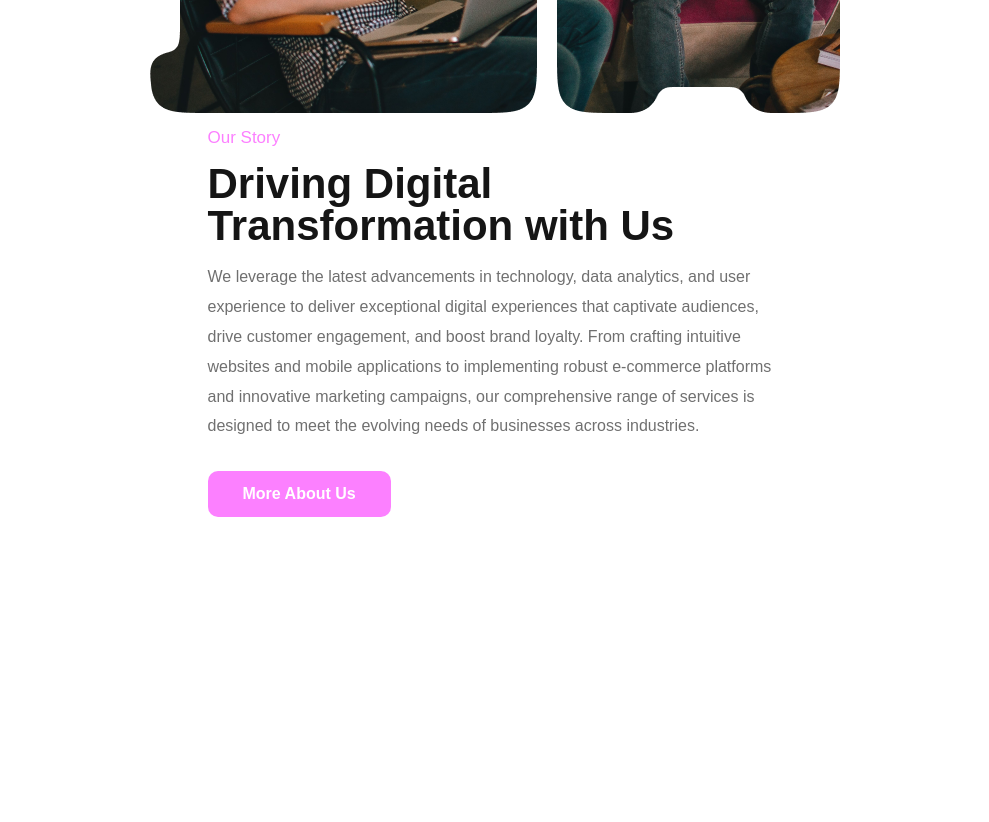
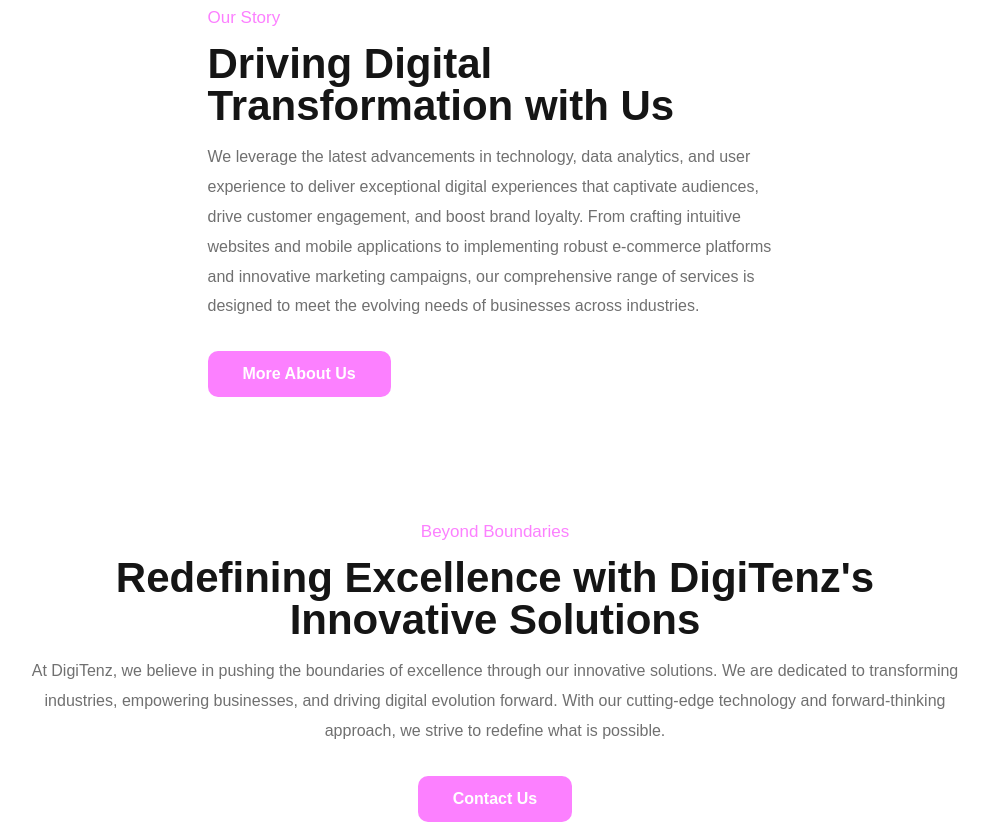
Before and after one commit to StanislavTihanov/pug-project, a website: page src/index.pug in a window 1280 px wide. Shown: the part 1407-2229 px from the top of the page, without its empty margins (145-1134 px from the left). Before the commit the page ends 2044 px from the top, so only its background shows below. Drawn offline with nearby package versions, Linux system fonts and the light colour scheme; files that its build step writes are made by us from their sources.

Commit message:
add section redefining

```diff
--- a/src/index.pug
+++ b/src/index.pug
@@ -30,3 +30,11 @@
           h2 Driving Digital Transformation with Us
           p We leverage the latest advancements in technology, data analytics, and user experience to deliver exceptional digital experiences that captivate audiences, drive customer engagement, and boost brand loyalty. From crafting intuitive websites and mobile applications to implementing robust e-commerce platforms and innovative marketing campaigns, our comprehensive range of services is designed to meet the evolving needs of businesses across industries.
           a(href="#").button More About Us
+    section.redefining
+      .redefining__content
+        .block__info
+          h3 Beyond Boundaries
+          h2 Redefining Excellence with DigiTenz's Innovative Solutions
+          p At DigiTenz, we believe in pushing the boundaries of excellence through our innovative solutions. We are dedicated to transforming industries, empowering businesses, and driving digital evolution forward. With our cutting-edge technology and forward-thinking approach, we strive to redefine what is possible.
+          a(href="#").button Contact Us
+    section.digital
--- a/src/styles/style.scss
+++ b/src/styles/style.scss
@@ -29,13 +29,16 @@
     font-size: 16px;
     max-width: 137rem;
     margin: 0 auto;
+    padding: 0px 10px;
 }
 header {
     position: fixed;
     width: 100%;
     z-index: 3;
 }
-
+section {
+    margin-bottom: 120px;
+}
 
 //=================================================variables
 $pink: #fc80ff;
@@ -121,7 +124,6 @@
     }
 }
 .main-section {
-    padding: 120px 10px;
     &__top {
         display: flex;
         justify-content: space-between;
@@ -164,7 +166,6 @@
     }
 }
 .transformation {
-   padding-bottom: 120px;
    display: flex;
    justify-content: center;
    align-items: center;
@@ -179,3 +180,10 @@
       flex-basis: 575px;
    }
 }
+.redefining {
+   text-align: center;
+   &__content {
+    max-width: 950px;
+    margin: 0 auto;
+   }
+}
```
Also changed, not shown: src/images/digital-Image.png (added), src/index.html, src/styles/style.css, 1 other file.
